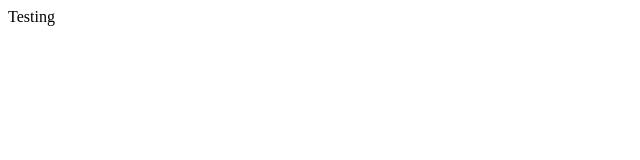
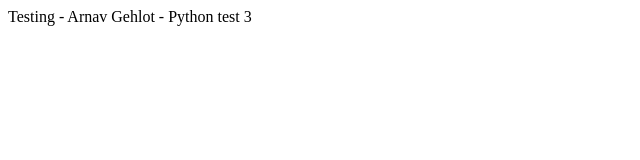
Before and after one commit to agehlo17/agehlo17.github.io, a plain HTML site: page index.html in a window 1280 px wide. Shown: the whole page, without its empty margins (0-640 px from the left). Drawn offline with Linux system fonts and the light colour scheme.

Commit message:
Update index.html

```diff
--- a/index.html
+++ b/index.html
@@ -6,7 +6,7 @@
 </head>
 
  <body>
-   Testing
+   Testing - Arnav Gehlot - Python test 3
 </body>
 
 </html>
```
